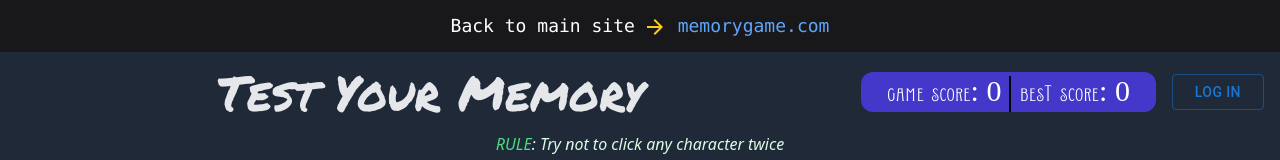
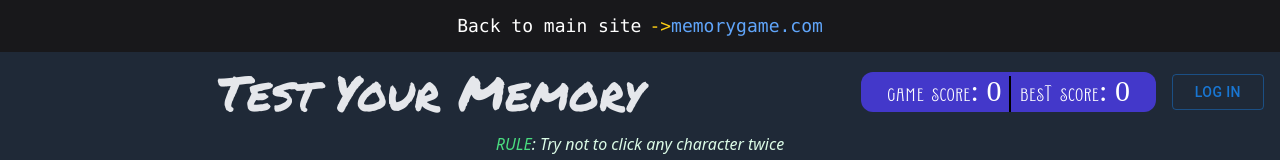
Before and after one commit to Complexlity/memory-game, a React (Vite) app: page / in a window 1280 px wide. Shown: the top 160 px of the page. Built offline with nearby package versions, Linux system fonts and the light colour scheme; no server answers.

Commit message:
Update configuration

```diff
--- a/src/components/App.jsx
+++ b/src/components/App.jsx
@@ -154,7 +154,7 @@ function App() {
     }
   }
 
-  document.body.style.overflow = login || signUp ? "hidden" : "auto";
+  // document.body.style.overflow = login || signUp ? "hidden" : "auto";
 
   return (
     <div className={`App bg-gray-800`}>
@@ -175,7 +175,9 @@ function App() {
         setLogin={setLogin}
         resetAll={resetAll}
       />
-      <Cards cards={cards} makeSelected={makeSelected} />
+      {!(signUp || login) && (
+        <Cards cards={cards} makeSelected={makeSelected} />
+      )}
       {signUp && (
         <SignUp
           setLogin={setLogin}
--- a/src/components/Redirect.jsx
+++ b/src/components/Redirect.jsx
@@ -5,7 +5,7 @@ const Redirect = () => {
     <div className="flex flex-col justify-center gap-2 bg-zinc-900 py-3 text-center font-mono text-sm sm:flex-row sm:text-lg">
       <p className="text-white">Back to main site</p>
       <p className=" text-yellow-400">
-        <ArrowForwardIcon />{" "}
+        <span>{"->"}</span>
         <a
           href="https://complexlity-memory-game.netlify.app"
           className="cursor-pointer text-blue-400 hover:underline"
```
Also changed, not shown: 2 other files (tests, documents, lock files or other folders).
